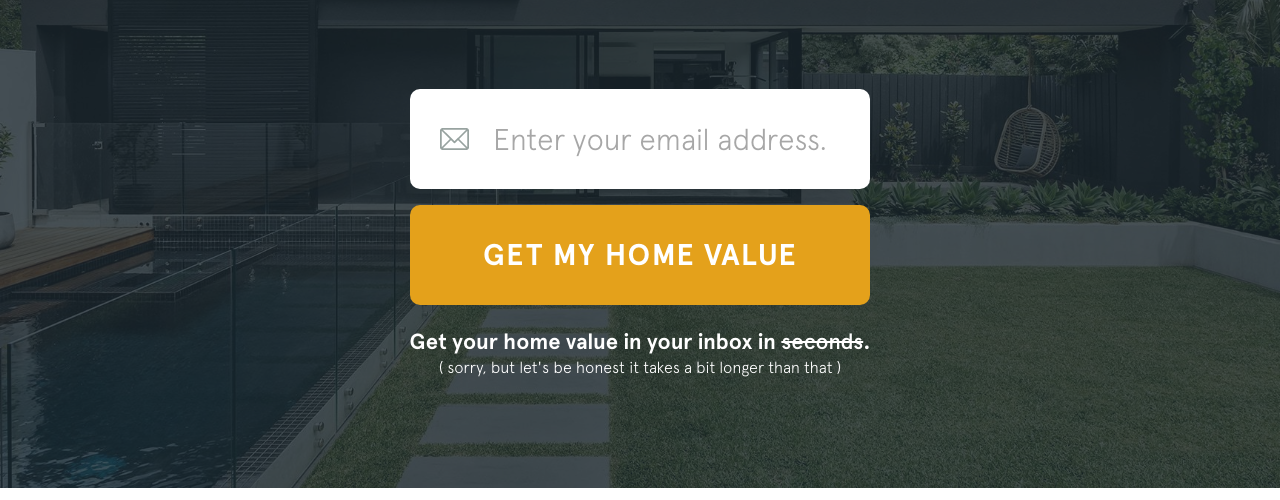
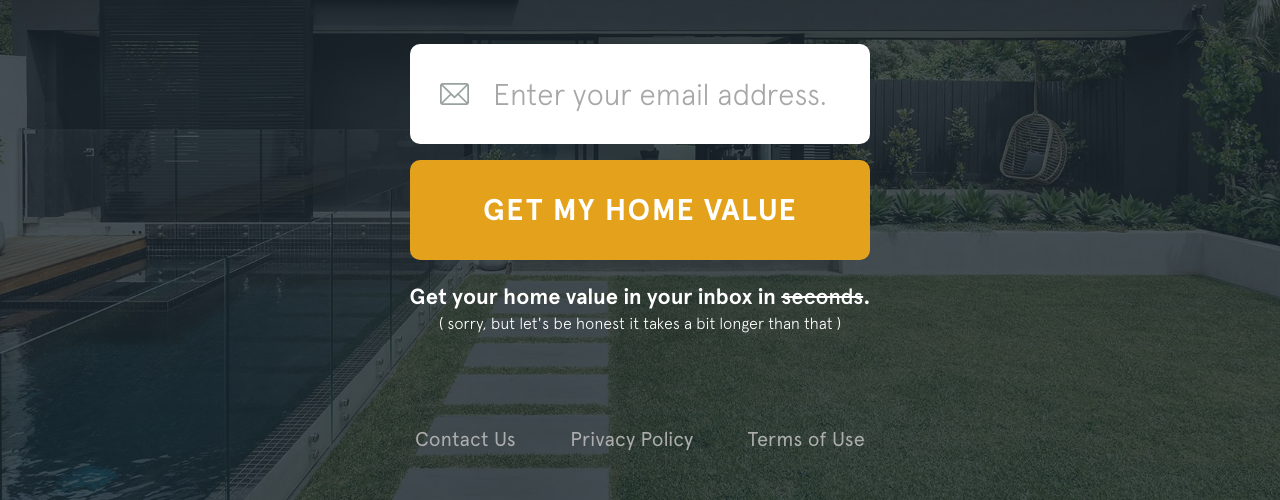
Before and after one commit to melnyk-cto-numo/MartinZ, a website: page src/index.html in a window 1280 px wide. Shown: the part 312-812 px from the top of the page. Drawn offline with Linux system fonts and the light colour scheme; some packages are replaced by stand-ins of ours.

Commit message:
features: corrects

```diff
--- a/src/assets/scss/_footer.scss
+++ b/src/assets/scss/_footer.scss
@@ -58,12 +58,13 @@
   font-size:       20px;
   max-width:       1150px;
   margin:          0 auto;
-  flex-direction:  column;
+  position:        relative;
+  z-index:         1;
   li {
     margin-bottom: 16px;
   }
   a {
-    color: $black;
+    color: #adadad;
     &:active {
       text-decoration: underline;
       opacity:         .7;
@@ -97,4 +98,7 @@
       margin-bottom: 40px;
     }
   }
+  .footer-menu {
+    flex-direction: column;
+  }
 }
--- a/src/assets/scss/_steps.scss
+++ b/src/assets/scss/_steps.scss
@@ -231,7 +231,7 @@
     position:        absolute;
     object-fit:      cover;
     object-position: center center;
-    z-index:         1;
+    z-index:         0;
     width:           100%;
     height:          100%;
     opacity:         0.2;
@@ -389,6 +389,14 @@
   }
 }
 
+.steps {
+  .footer-menu {
+    max-width:      450px;
+    padding-top:    60px;
+    padding-bottom: 0;
+  }
+}
+
 @media screen and (max-width: 768px) {
   html {
     font-size: 11px;
--- a/src/index.html
+++ b/src/index.html
@@ -311,6 +311,12 @@
     </form>
 
     <button id='back' class='btn-back'>Back</button>
+    <ul class="footer-menu">
+        <li><a href="/contact-us">Contact Us</a></li>
+        <li><a href="/privacy-policy">Privacy Policy</a></li>
+        <li><a href="/terms-of-use">Terms of Use</a></li>
+    </ul>
+    </div>
 </main>
 
 <script src='assets/js/vendors/jquery.js'></script>
```
Also changed, not shown: src/assets/css/main.css.
